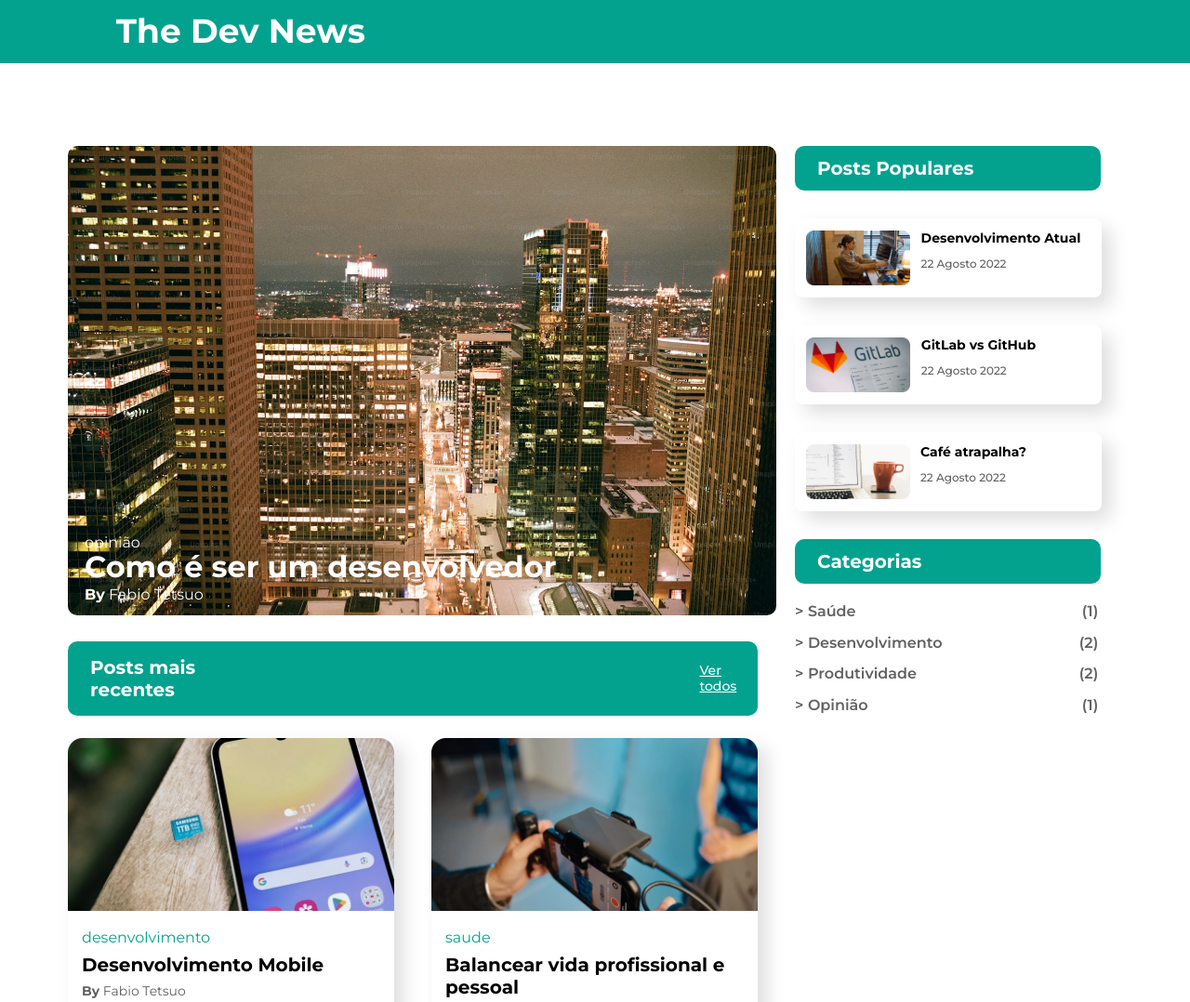
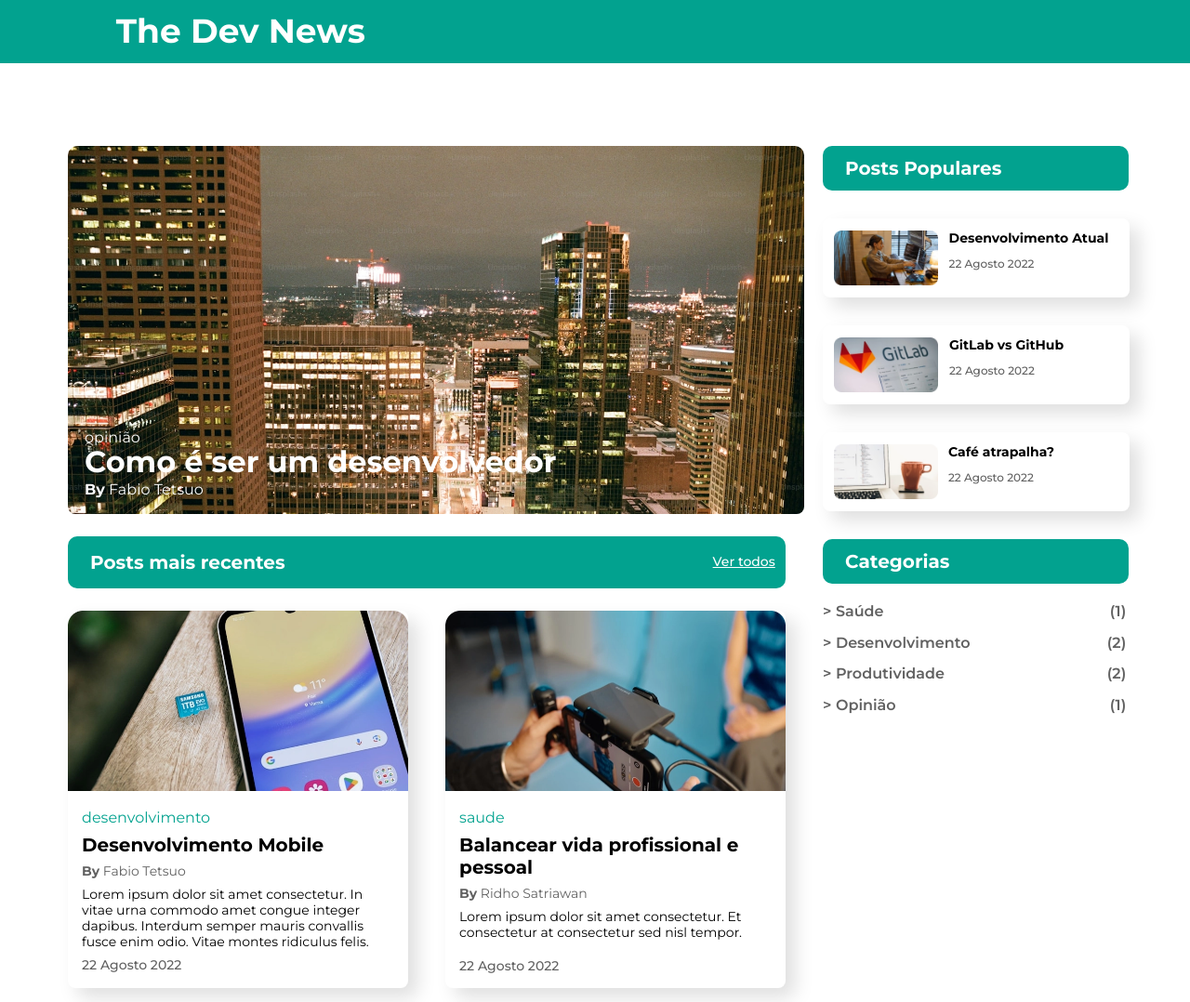
Before and after one commit to Maycon-06/RID214378-desafio2, a plain HTML site: page index.html in a window 1280 px wide. Shown: the top 1078 px of the page at 93% size. Drawn offline with Linux system fonts and the light colour scheme.

Commit message:
Update styles.css

```diff
--- a/styles.css
+++ b/styles.css
@@ -39,8 +39,8 @@ header {
 
 .highlight {
     position: relative;
-    width: 100%;
-    height: auto;
+    width: 49.5rem;
+    height: 24.75rem;
 }
 
 .highlight img {
```
